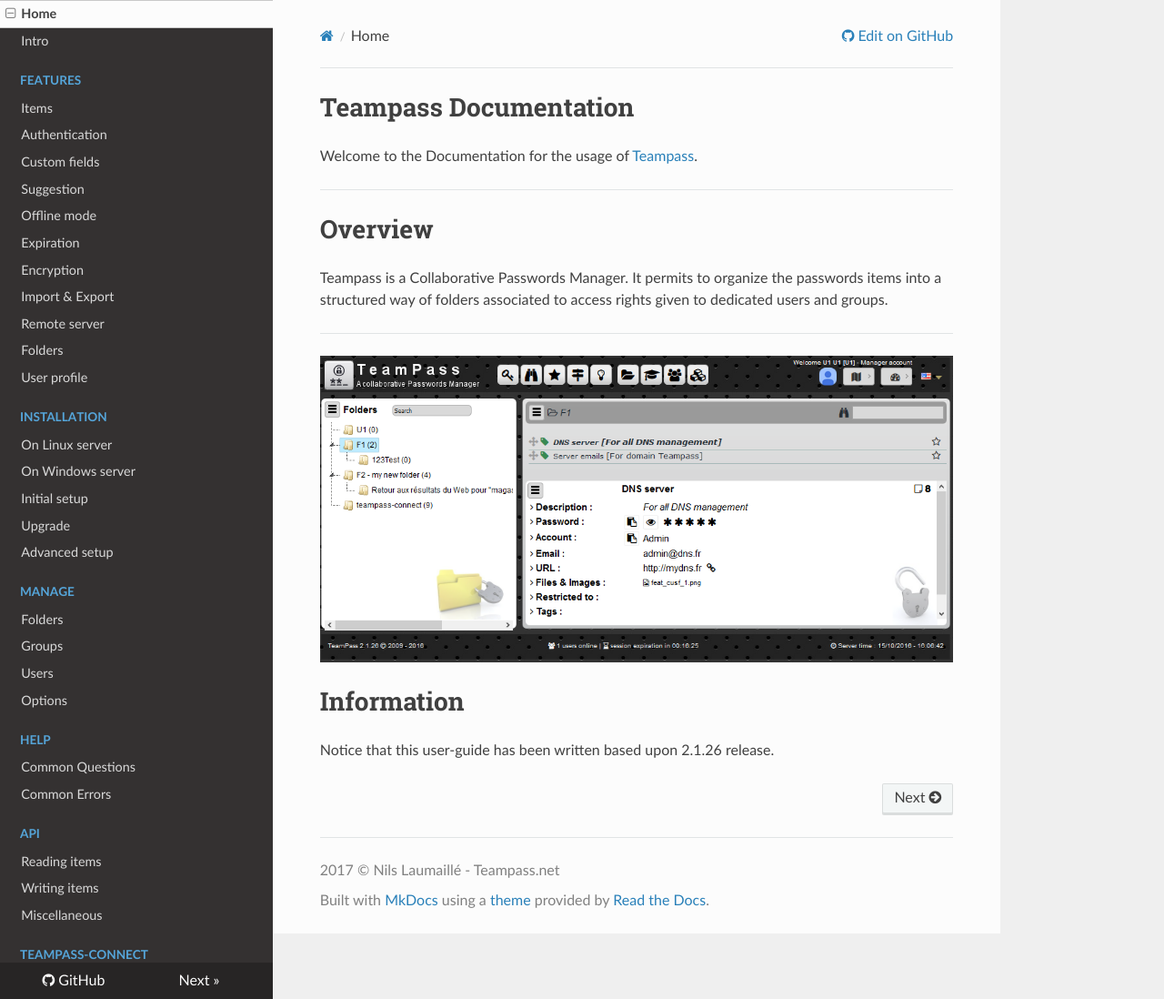
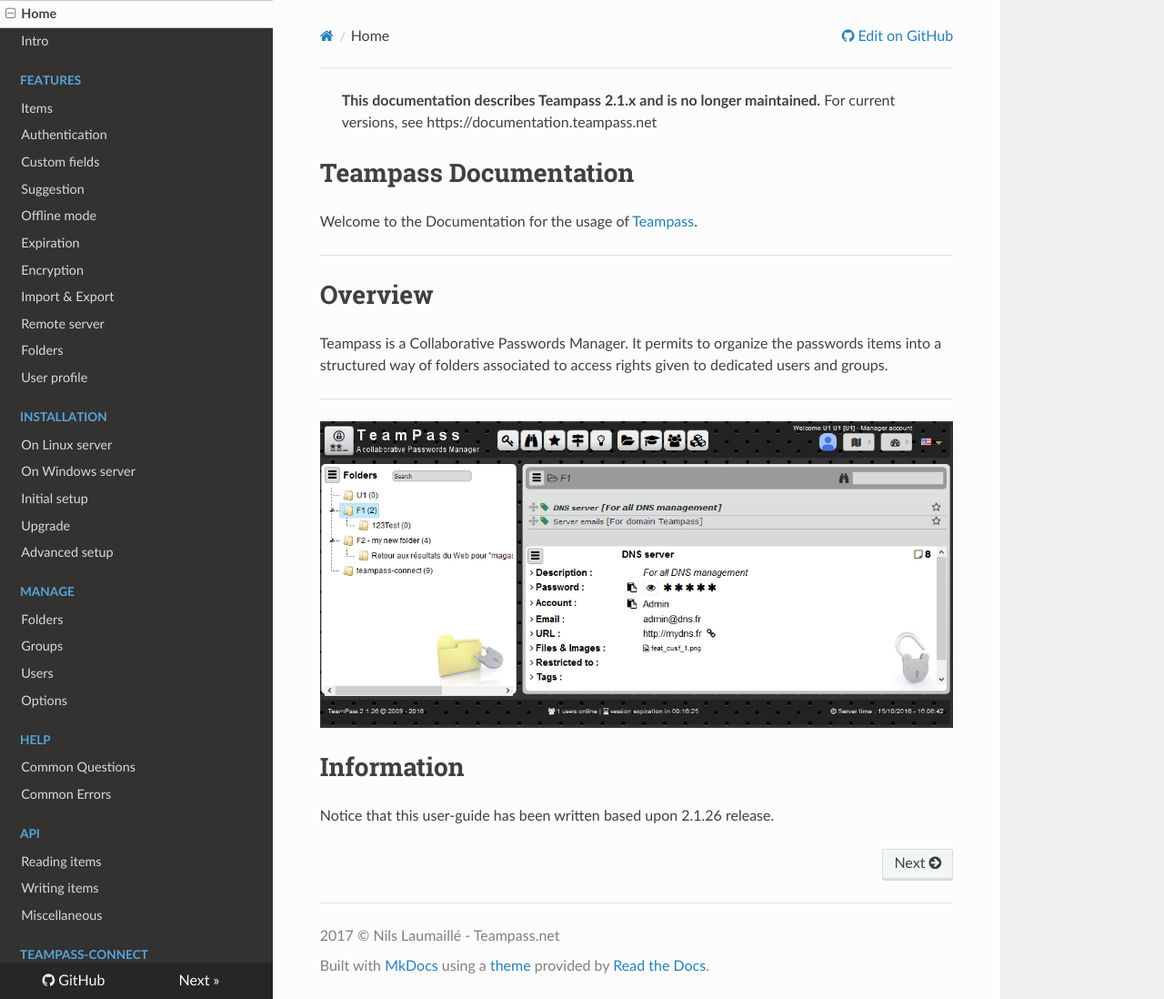
Before and after one commit to nilsteampassnet/teampass_doc, an MkDocs documentation site: the page built from docs/index.md, in a window 1280 px wide and 1098 px high. Shown: the whole window at 91% size. Built offline with MkDocs 1.6.1, drawn with Linux system fonts in a browser that asks for light colours; nearby versions of some CDN libraries; old or Windows-style settings are respelled for this version of MkDocs.

Commit message:
Clarify maintenance status of Teampass documentation
Update documentation notice for Teampass version.

```diff
--- a/docs/index.md
+++ b/docs/index.md
@@ -1,3 +1,6 @@
+> **This documentation describes Teampass 2.1.x and is no longer maintained.**
+> For current versions, see https://documentation.teampass.net
+
 # Teampass Documentation
 
 Welcome to the Documentation for the usage of [Teampass](http://teampass.net).
```
